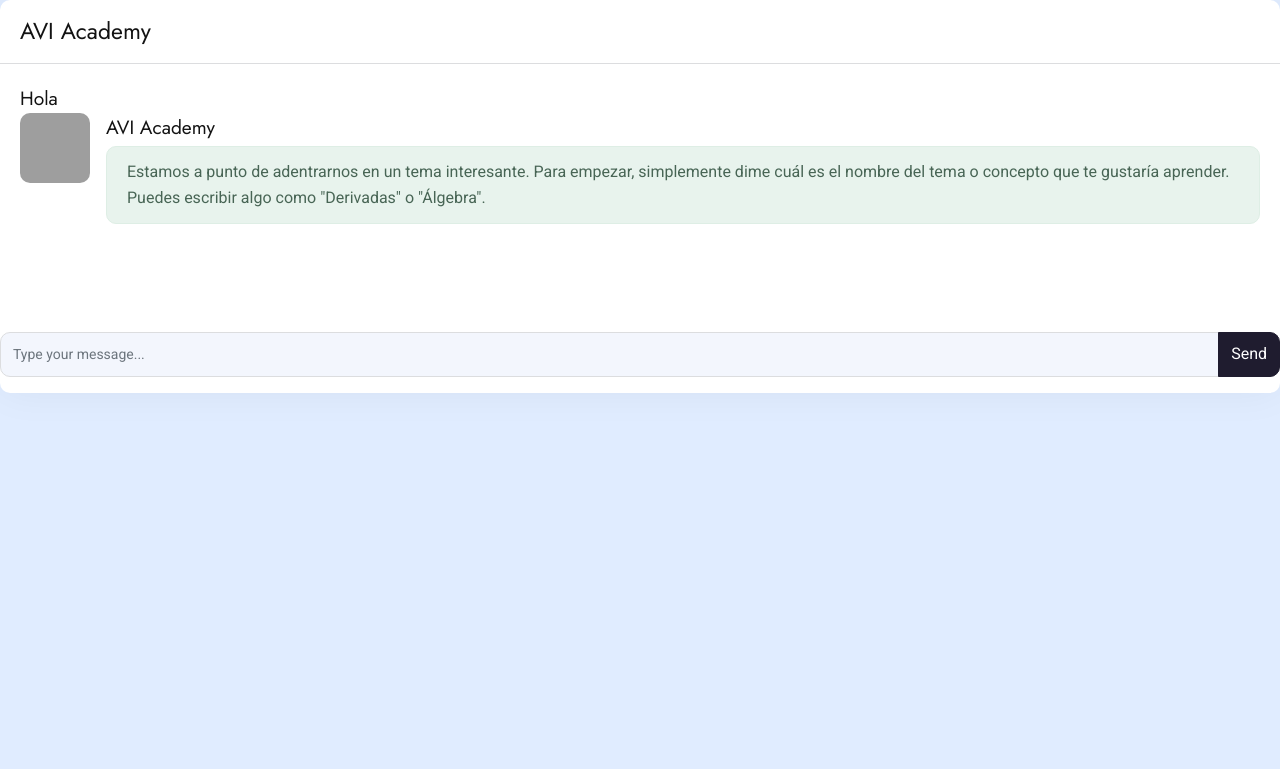
After one commit to JuanPabloMoreno971229/AviAcademy, a Django app: template UniSabana/core/templates/core/chat_copy.html in a window 1280 px wide. The commit adds this page. Shown: the top 769 px of the page. Run offline with Django 4.2, Linux system fonts and the light colour scheme; the template is opened without the code that fills it, so the values that code supplies are empty; some libraries are stand-ins or nearby versions; grey boxes are pictures that could not be loaded.

Commit message:
Chat actualizado

```diff
--- /dev/null
+++ b/UniSabana/core/templates/core/chat_copy.html
@@ -0,0 +1,144 @@
+<html lang="en">
+  <head>
+    <meta charset="utf-8">
+    <meta name="viewport" content="width=device-width, initial-scale=1, shrink-to-fit=no">
+    <title>{% block title %}{% endblock %}</title>
+    {% load static %}
+    <link rel="stylesheet" href="https://stackpath.bootstrapcdn.com/bootstrap/4.3.1/css/bootstrap.min.css">
+    <link rel="shortcut icon" href="{% static 'core/assets/images/favicon.ico' %}" />
+    <link rel="stylesheet" href="{% static 'core/assets/css/bootstrap/bootstrap-grid.css' %}">
+    <link rel="stylesheet" href="{% static 'core/assets/css/bootstrap/bootstrap-reboot.css' %}">
+    <link rel="stylesheet" href="{% static 'core/assets/css/bootstrap/bootstrap.css.css' %}">
+    <link rel="stylesheet" href="{% static 'core/assets/css/backend-plugin.min.css' %}">
+    <link rel="stylesheet" href="{% static 'core/assets/css/backend.css' %}">
+    <link rel="stylesheet" href="{% static 'core/assets/vendor/@fortawesome/fontawesome-free/css/all.min.css' %}">
+    <link rel="stylesheet" href="{% static 'core/assets/vendor/line-awesome/dist/line-awesome/css/line-awesome.min.css' %}">
+    <link rel="stylesheet" href="{% static 'core/assets/vendor/remixicon/fonts/remixicon.css' %}">
+    <link rel="stylesheet" href="{% static 'core/assets/vendor/@icon/dripicons/dripicons.css' %}">
+  </head>
+  <body>
+    <script src="https://code.jquery.com/jquery-3.3.1.slim.min.js"></script>
+    <script src="https://cdnjs.cloudflare.com/ajax/libs/popper.js/1.14.7/umd/popper.min.js"></script>
+    <script src="https://stackpath.bootstrapcdn.com/bootstrap/4.3.1/js/bootstrap.min.js"></script>
+  </body>
+</html>
+
+
+
+<div class="card">
+  <div class="card-header d-flex justify-content-between">
+     <div class="header-title">
+        <h4 class="card-title">AVI Academy</h4>
+     </div>
+  </div>
+  <div class="card-body messages-box">
+     <h5>Hola {{user.username}}</h5>
+     <ul class="list-unstyled list-unstyled messages-list">
+        <li class="media">
+           <img src="{% static 'core/assets/images/logo.png' %}" class="mr-3 avatar-70 img-fluid rounded" alt="#">
+           <div class="media-body">
+              <h5 class="mt-0 mb-1">AVI Academy</h5>
+              <div class="alert alert-success" role="alert">
+                Estamos a punto de adentrarnos en un tema interesante. Para empezar, simplemente dime cuál es el nombre del tema o concepto que te gustaría aprender. <br>Puedes escribir algo como "Derivadas" o "Álgebra".
+             </div>
+           </div>
+        </li>
+     </ul>
+  </div>
+  <div class="card-body messages-box">
+    <ul class="list-unstyled messages-list">
+      {% for chat in chats %}
+        {% if chat.user == request.user %}
+          <li class="message sent">
+            <div class="message-text">
+              <div class="message-sender">
+                <b>You</b>
+              </div>
+              <div class="message-content">
+                {{chat.message}}
+              </div>
+            </div>
+          </li>
+          <li class="message received">
+            <div class="message-text">
+              <div class="message-sender">
+                <b>AI Chatbot</b>
+              </div>
+              <div class="message-content">
+                {{chat.response}}
+              </div>
+            </div>
+          </li>
+        {% endif %}
+      {% endfor %}
+    </ul>
+  </div>
+  <form class="message-form">
+    {% csrf_token %}
+    <div class="input-group">
+      <input type="text" class="form-control message-input" placeholder="Type your message...">
+      <div class="input-group-append">
+        <button type="submit" class="btn btn-primary btn-send">Send</button>
+      </div>
+    </div>
+  </form>
+</div>
+
+<script>
+  const messagesList = document.querySelector('.messages-list');
+  const messageForm = document.querySelector('.message-form');
+  const messageInput = document.querySelector('.message-input');
+
+  messageForm.addEventListener('submit', (event) => {
+    event.preventDefault();
+
+    const message = messageInput.value.trim();
+    if (message.length === 0) {
+      return;
+    }
+
+    const messageItem = document.createElement('li');
+    messageItem.classList.add('message', 'sent');
+    messageItem.innerHTML = `
+        <li class="media my-4">
+          <img src="{% static 'core/assets/images/page-img/15.jpg' %}" class="mr-3 avatar-70 img-fluid rounded" alt="#">
+          <div class="media-body">
+            <h5 class="mt-0 mb-1">You</h5>
+            <div class="alert alert-info" role="alert">
+              ${message}
+            </div>
+          </div>
+        </li>
+        `;
+    messagesList.appendChild(messageItem);
+
+    messageInput.value = '';
+
+    fetch('', {
+      method: 'POST',
+      headers: { 'Content-Type': 'application/x-www-form-urlencoded' },
+      body: new URLSearchParams({
+        'csrfmiddlewaretoken': document.querySelector('[name=csrfmiddlewaretoken]').value,
+        'message': message
+      })
+    })
+      .then(response => response.json())
+      .then(data => {
+        const response = data.response;
+        const messageItem = document.createElement('li');
+        messageItem.classList.add('message', 'received');
+        messageItem.innerHTML = `
+        <li class="media">
+            <img src="{% static 'core/assets/images/logo.png' %}" class="mr-3 avatar-70 img-fluid rounded" alt="#">
+            <div class="media-body">
+               <h5 class="mt-0 mb-1">AVI Academy</h5>
+               <div class="alert alert-success" role="alert">
+                ${response}
+              </div>
+            </div>
+        </li>
+        `;
+        messagesList.appendChild(messageItem);
+      });
+  });
+</script>
--- a/UniSabana/core/views.py
+++ b/UniSabana/core/views.py
@@ -99,7 +99,7 @@ class TestEditorView(TemplateView):
     template_name = "core/testEditor.html"
 
 class ChatPageView(TemplateView):
-    template_name = "core/chat.html"
+    template_name = "core/chat_copy.html"
     def get(self, request, *args, **kwargs):
         return render(request, self.template_name)
 
```
Also changed, not shown: UniSabana/core/templates/core/chat.html (+4 -20 lines).
